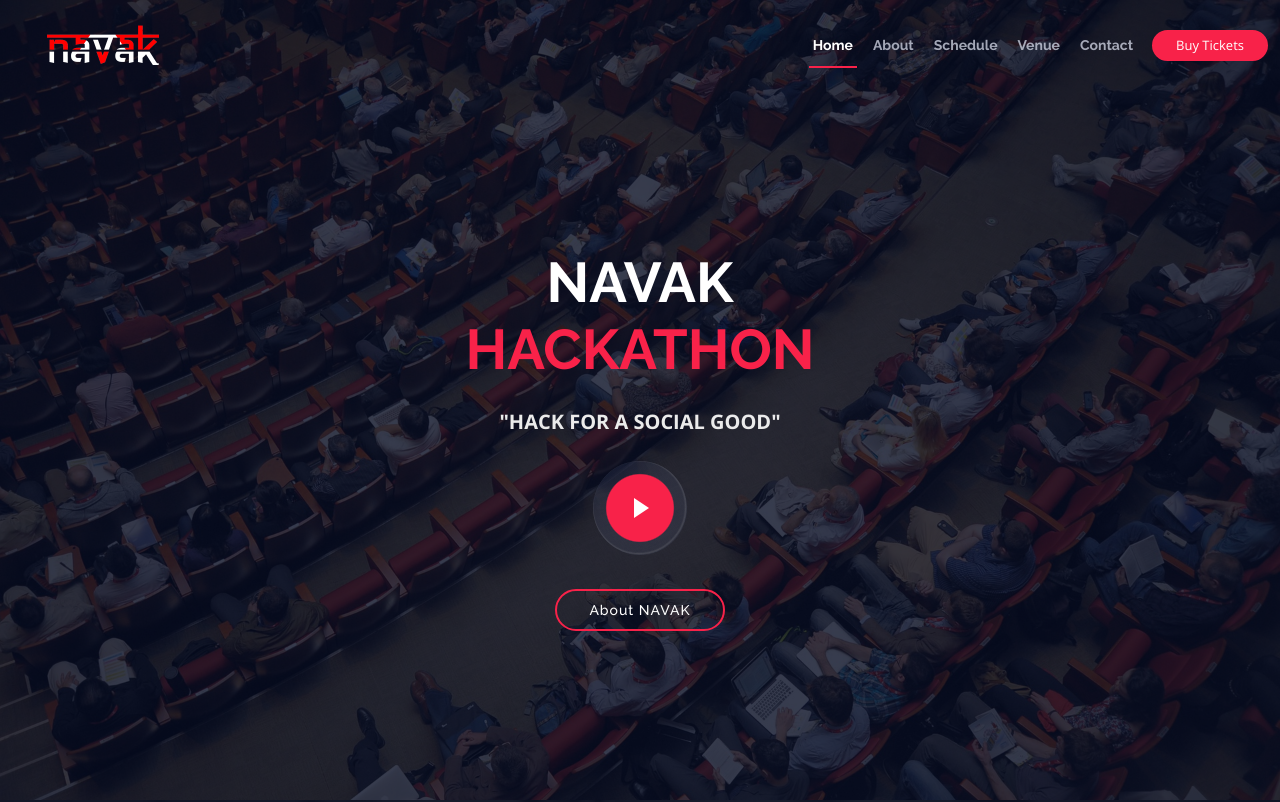
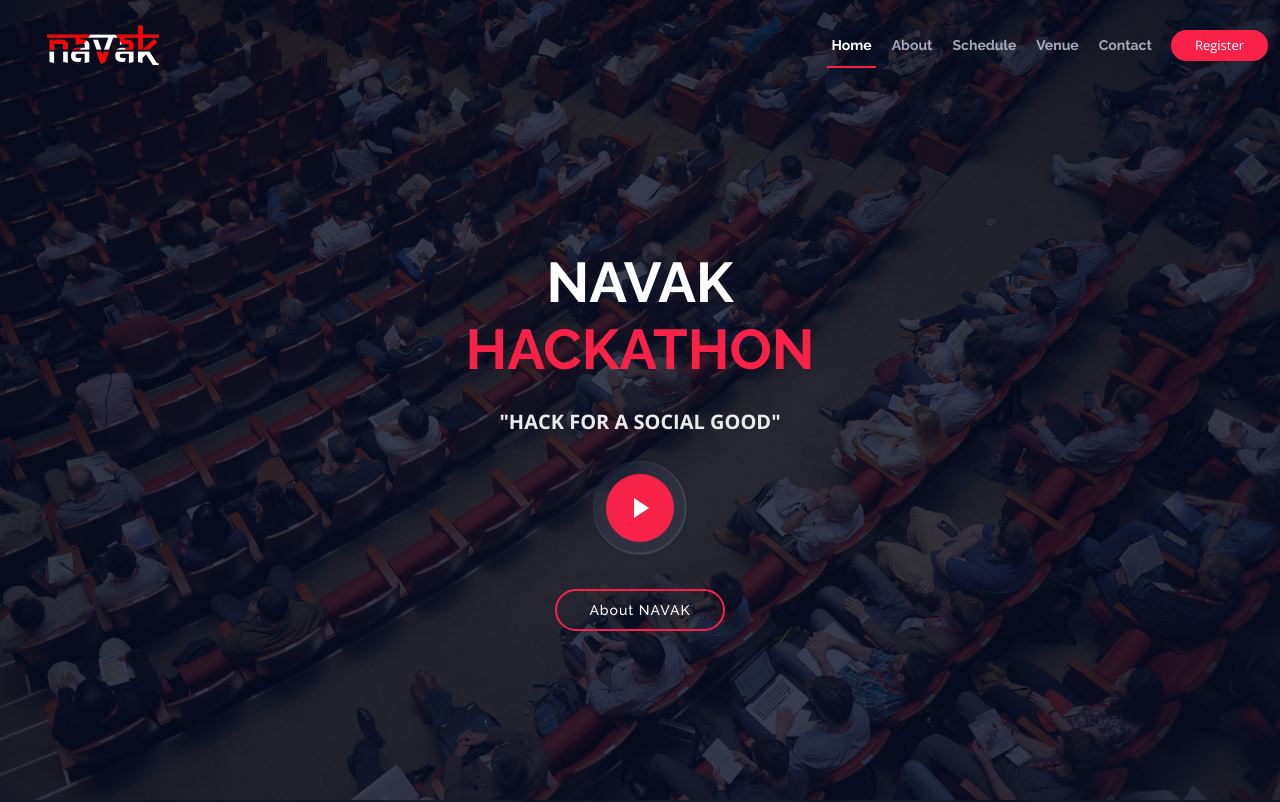
Before and after one commit to sangethmathewjohn/Navak, a plain HTML site: page index.html in a window 1280 px wide. Shown: the top 802 px of the page. Drawn offline with nearby package versions, Linux system fonts and the light colour scheme.

Commit message:
Update index.html

```diff
--- a/index.html
+++ b/index.html
@@ -78,7 +78,7 @@
         </ul>
         <i class="bi bi-list mobile-nav-toggle"></i>
       </nav><!-- .navbar -->
-      <a class="buy-tickets scrollto" href="#buy-tickets">Buy Tickets</a>
+      <a class="buy-tickets scrollto" href="#registration">Register</a>
 
     </div>
   </header><!-- End Header -->
@@ -852,7 +852,7 @@
     </section> -->
       <!-- End Subscribe Section -->
 
-
+      <div id ="registration"></div>
             <script type="text/javascript" src="https://form.jotform.com/jsform/213225017474449"></script>
 
           </div>
```
